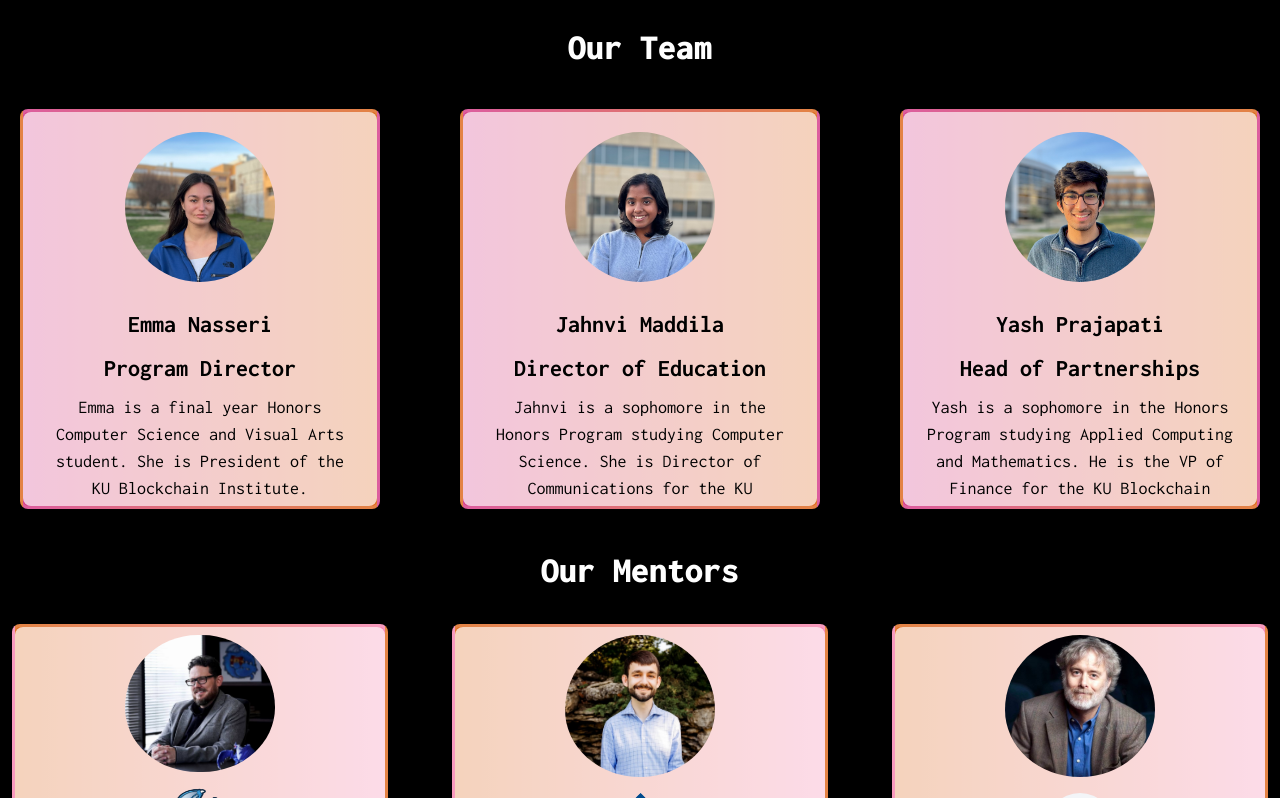
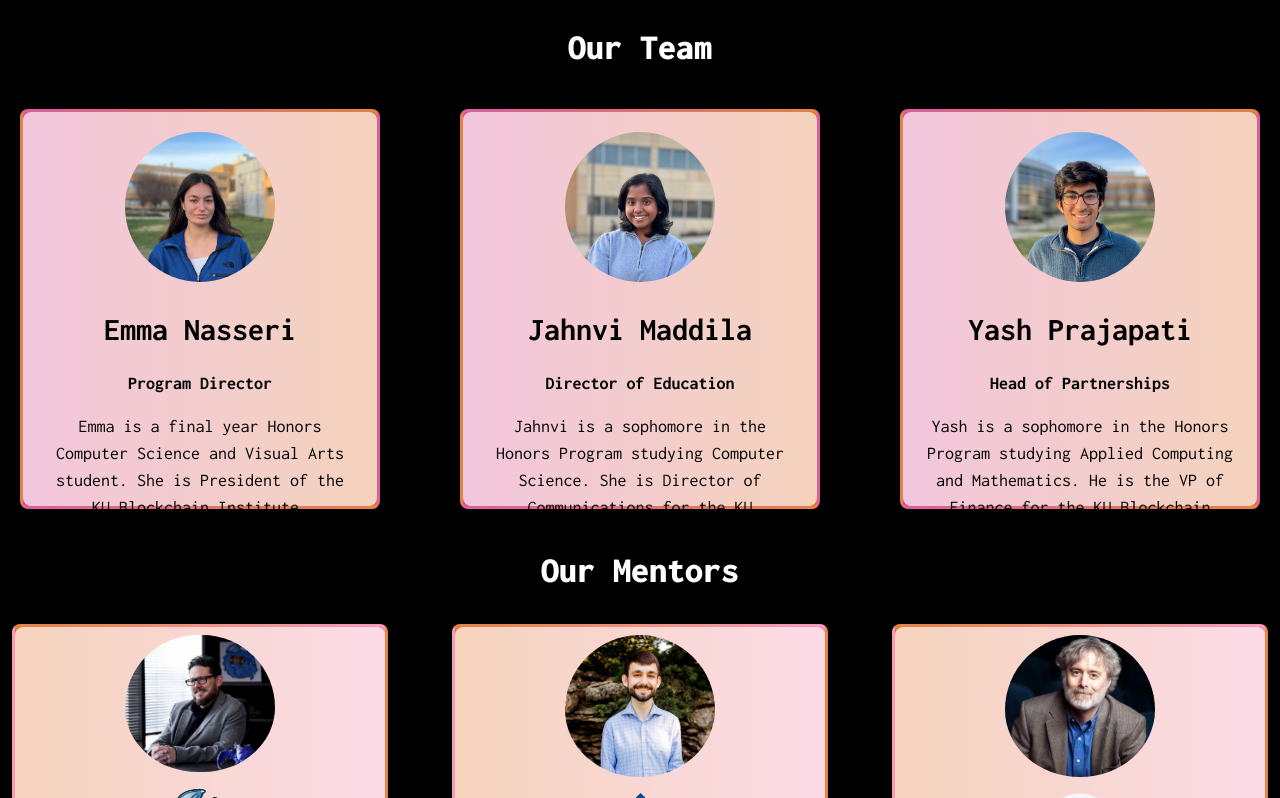
Before and after one commit to KU-Blockchain/kansas-blockchain-fellowship, a React (Create React App) app: page / in a window 1280 px wide. Shown: the part 1653-2451 px from the top of the page. Built offline with nearby package versions, Linux system fonts and the light colour scheme.

Commit message:
bio changes

```diff
--- a/src/components/Team.jsx
+++ b/src/components/Team.jsx
@@ -76,24 +76,25 @@ const Team = () => {
         <Modal
           isOpen={isModalOpen}
           onClose={() => setIsModalOpen(false)}
-          size="full"
+          size="3xl"
         >
           <ModalOverlay />
-          <ModalContent m={20} borderRadius="2xl">
+          <ModalContent m={2} borderRadius="xl">
             <ModalHeader textAlign="center">{selectedMember.name}</ModalHeader>
             <ModalCloseButton />
-            <ModalBody>
-              <VStack spacing={4}>
+            <ModalBody pb={6}>
+              <VStack spacing={4} align="center">
                 <Image
                   src={selectedMember.headshot}
-                  boxSize="300px"
+                  width="200px"
                   borderRadius="full"
                 />
-                <Text fontSize="xl" fontWeight="bold">
+                <Text fontSize="2xl" fontWeight="bold">
                   {selectedMember.title}
                 </Text>
-                <Text fontSize="md">{selectedMember.longBio}</Text>
-                {/* Include moreImages or any additional details here */}
+                <Text fontSize="md" textAlign="center">
+                  {selectedMember.longBio}
+                </Text>
               </VStack>
             </ModalBody>
           </ModalContent>
--- a/src/components/TeamMember.jsx
+++ b/src/components/TeamMember.jsx
@@ -48,52 +48,30 @@ const TeamMember = ({ headshot, name, title, bio, moreImages, longBio }) => {
           objectFit="cover"
           mx="auto"
         />
-        <Popover>
-          <PopoverTrigger>
-            <Box>
         <Text
           mt={2}
-                fontSize="md"
+          fontSize="lg"
           fontWeight="bold"
           textAlign="center"
           textColor="black"
-                cursor="pointer"
         >
           {name}
         </Text>
         <Text
-                mt={2}
-                fontSize="md"
+          fontSize="sm"
           fontWeight="bold"
           textAlign="center"
           textColor="black"
         >
           {title}
         </Text>
-              <Text mt={2} fontSize="sm" textAlign="center" textColor="black">
+        {
+          <Text fontSize="sm" textAlign="center" textColor="black">
             {bio}
           </Text>
-            </Box>
-          </PopoverTrigger>
-          <PopoverContent
-            color="white"
-            bg="pink.500" // Adjust the background color to match the card's theme
-            borderColor="orange.500" // Border color to match or complement the card
-            borderWidth="1px" // Optional: add a border
-            borderRadius="lg" // Rounded corners like the card
-            boxShadow="lg" // Add some shadow for depth, similar to the card
-            p={4} // Padding inside the popover, adjust as needed
-          >
-            <PopoverArrow bg="pink.500" />
-            <PopoverCloseButton color="white" />
-            <PopoverBody
-              color="white" // Adjust text color to contrast with the background
-            >
-              {longBio || "More detailed bio not available."}
-            </PopoverBody>
-          </PopoverContent>
-        </Popover>
-        {moreImages && moreImages.length > 0 && (
+        }
+
+        {/* {moreImages && moreImages.length > 0 && (
           <SimpleGrid columns={moreImages.length} spacing={5} mt={4}>
             {moreImages.map((image, index) => (
               <Image
@@ -104,7 +82,7 @@ const TeamMember = ({ headshot, name, title, bio, moreImages, longBio }) => {
               />
             ))}
           </SimpleGrid>
-        )}
+        )} */}
       </VStack>
     </Box>
   );
```
Lines whose indentation alone changed are shown as unchanged.
